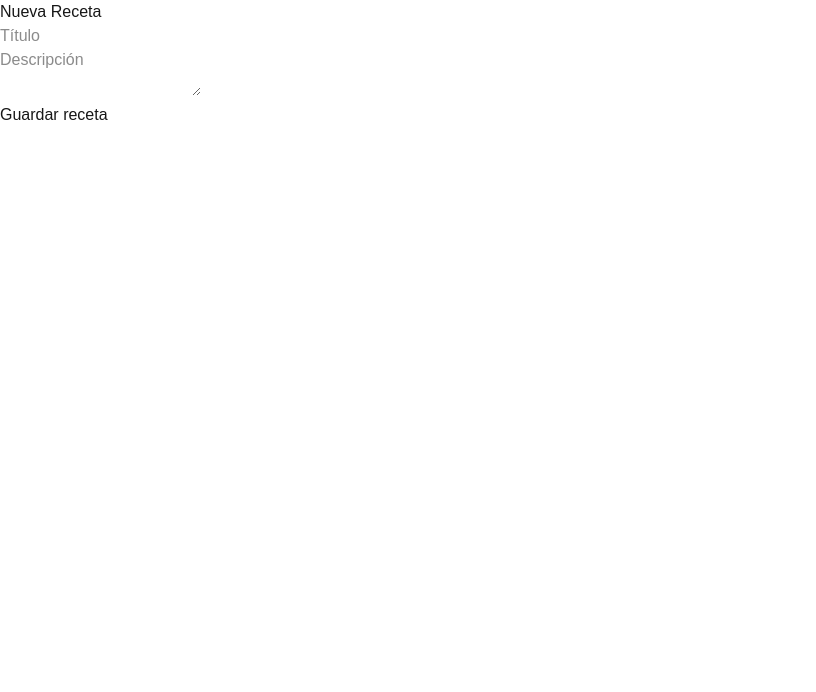
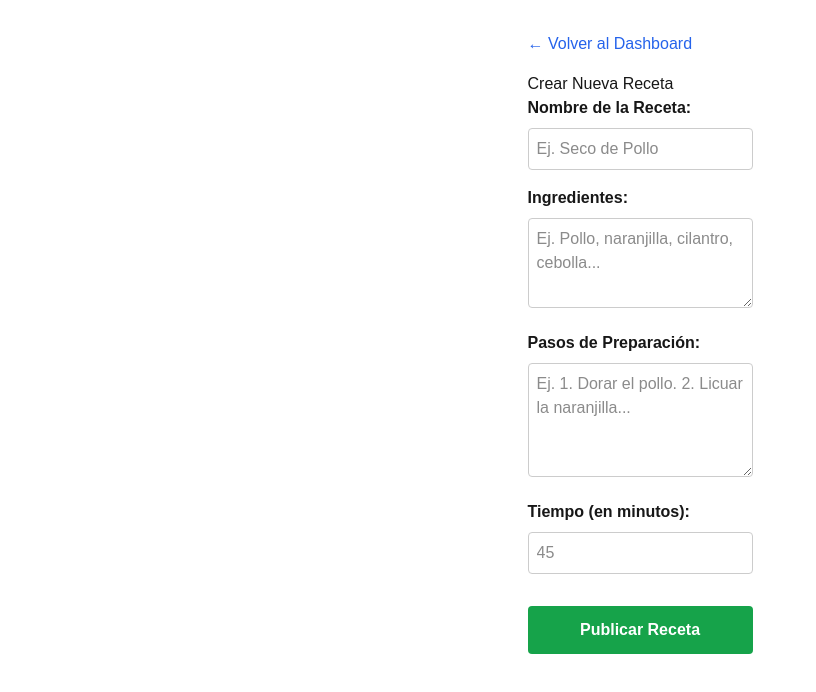
Before and after one commit to gabrielajdamian-cmd/chefbook, a Next.js app: page /dashboard/nuevo in a window 1280 px wide. Shown: the top 692 px of the page, without its empty margins (0-816 px from the left). Built offline with nearby package versions, Linux system fonts and the light colour scheme; no server answers.

Commit message:
feat: agrego formulario para crear recetas

```diff
--- a/app/dashboard/nuevo/page.tsx
+++ b/app/dashboard/nuevo/page.tsx
@@ -1,28 +1,119 @@
+"use client";
+
+import { useState } from "react";
+import { supabase } from "@/lib/supabase";
+import { useRouter } from "next/navigation";
+import Link from "next/link";
+
 export default function NuevaRecetaPage() {
+  const [nombre, setNombre] = useState("");
+  const [ingredientes, setIngredientes] = useState("");
+  const [pasos, setPasos] = useState("");
+  const [tiempoMinutos, setTiempoMinutos] = useState<number | "">("");
+  const [guardando, setGuardando] = useState(false);
+  const [mensaje, setMensaje] = useState("");
+  const router = useRouter();
+
+  async function handleSubmit(e: React.FormEvent) {
+    e.preventDefault();
+    setGuardando(true);
+    setMensaje("");
+
+    const { error } = await supabase.from("recetas").insert([
+      {
+        nombre,
+        ingredientes,
+        pasos,
+        tiempo_minutos: Number(tiempoMinutos),
+      },
+    ]);
+
+    setGuardando(false);
+
+    if (error) {
+      setMensaje("Error al guardar la receta: " + error.message);
+    } else {
+      router.push("/recetas");
+    }
+  }
+
   return (
-    <div>
-      <h1>Nueva Receta</h1>
+    <main style={{ padding: "2rem", maxWidth: "600px", margin: "0 auto", fontFamily: "sans-serif" }}>
+      <Link href="/dashboard" style={{ color: "#2563eb", textDecoration: "none", display: "inline-block", marginBottom: "1rem" }}>
+        ← Volver al Dashboard
+      </Link>
 
-      <form>
-        <input
-          type="text"
-          placeholder="Título"
-        />
+      <h1>Crear Nueva Receta</h1>
 
-        <br />
+      {mensaje && <p style={{ color: "red" }}>{mensaje}</p>}
 
-        <textarea
-          placeholder="Descripción"
-        ></textarea>
+      <form onSubmit={handleSubmit} style={{ display: "flex", flexDirection: "column", gap: "1rem" }}>
+        <div>
+          <label style={{ display: "block", marginBottom: "0.5rem", fontWeight: "bold" }}>Nombre de la Receta:</label>
+          <input
+            type="text"
+            value={nombre}
+            onChange={(e) => setNombre(e.target.value)}
+            required
+            style={{ width: "100%", padding: "0.5rem", borderRadius: "4px", border: "1px solid #ccc" }}
+            placeholder="Ej. Seco de Pollo"
+          />
+        </div>
 
-        <br />
+        <div>
+          <label style={{ display: "block", marginBottom: "0.5rem", fontWeight: "bold" }}>Ingredientes:</label>
+          <textarea
+            value={ingredientes}
+            onChange={(e) => setIngredientes(e.target.value)}
+            required
+            rows={3}
+            style={{ width: "100%", padding: "0.5rem", borderRadius: "4px", border: "1px solid #ccc" }}
+            placeholder="Ej. Pollo, naranjilla, cilantro, cebolla..."
+          />
+        </div>
 
-        <button>
-          Guardar receta
+        <div>
+          <label style={{ display: "block", marginBottom: "0.5rem", fontWeight: "bold" }}>Pasos de Preparación:</label>
+          <textarea
+            value={pasos}
+            onChange={(e) => setPasos(e.target.value)}
+            required
+            rows={4}
+            style={{ width: "100%", padding: "0.5rem", borderRadius: "4px", border: "1px solid #ccc" }}
+            placeholder="Ej. 1. Dorar el pollo. 2. Licuar la naranjilla..."
+          />
+        </div>
+
+        <div>
+          <label style={{ display: "block", marginBottom: "0.5rem", fontWeight: "bold" }}>Tiempo (en minutos):</label>
+          <input
+            type="number"
+            value={tiempoMinutos}
+            onChange={(e) => setTiempoMinutos(e.target.value === "" ? "" : Number(e.target.value))}
+            required
+            min="1"
+            style={{ width: "100%", padding: "0.5rem", borderRadius: "4px", border: "1px solid #ccc" }}
+            placeholder="45"
+          />
+        </div>
+
+        <button
+          type="submit"
+          disabled={guardando}
+          style={{
+            padding: "0.75rem",
+            backgroundColor: guardando ? "#9ca3af" : "#16a34a",
+            color: "white",
+            border: "none",
+            borderRadius: "4px",
+            cursor: guardando ? "not-allowed" : "pointer",
+            fontWeight: "bold",
+            marginTop: "1rem",
+          }}
+        >
+          {guardando ? "Guardando..." : "Publicar Receta"}
         </button>
       </form>
-    </div>
+    </main>
   );
-
-  {/* Formulario para publicar nueva receta */}
 }
```
